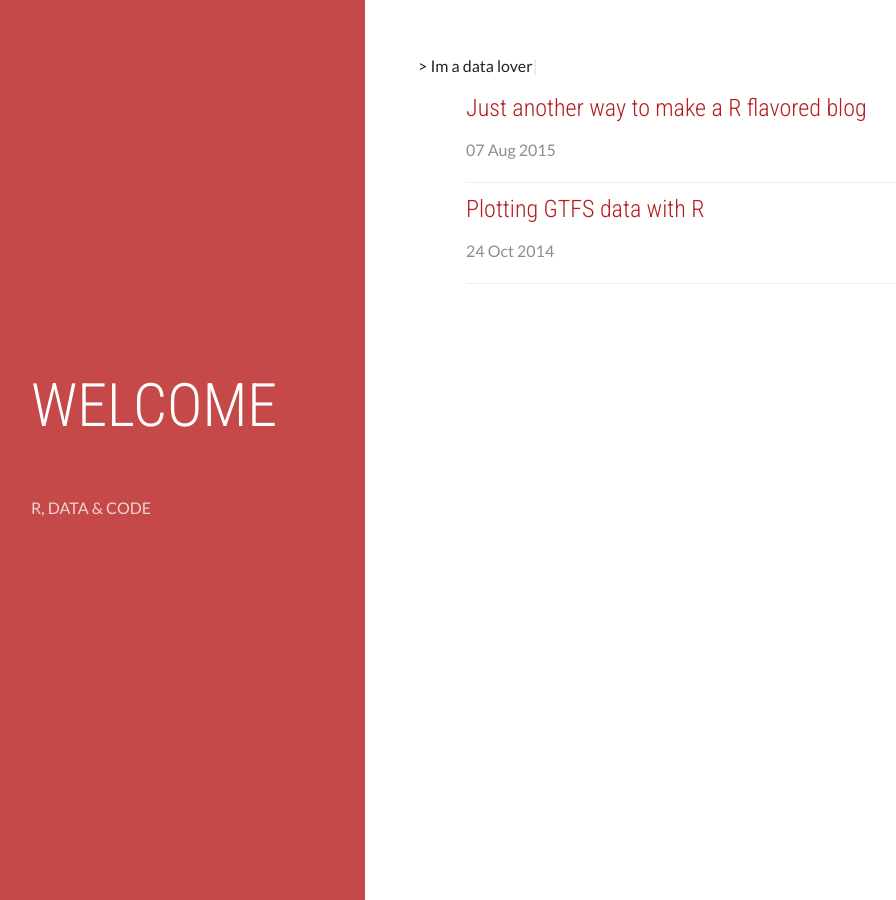
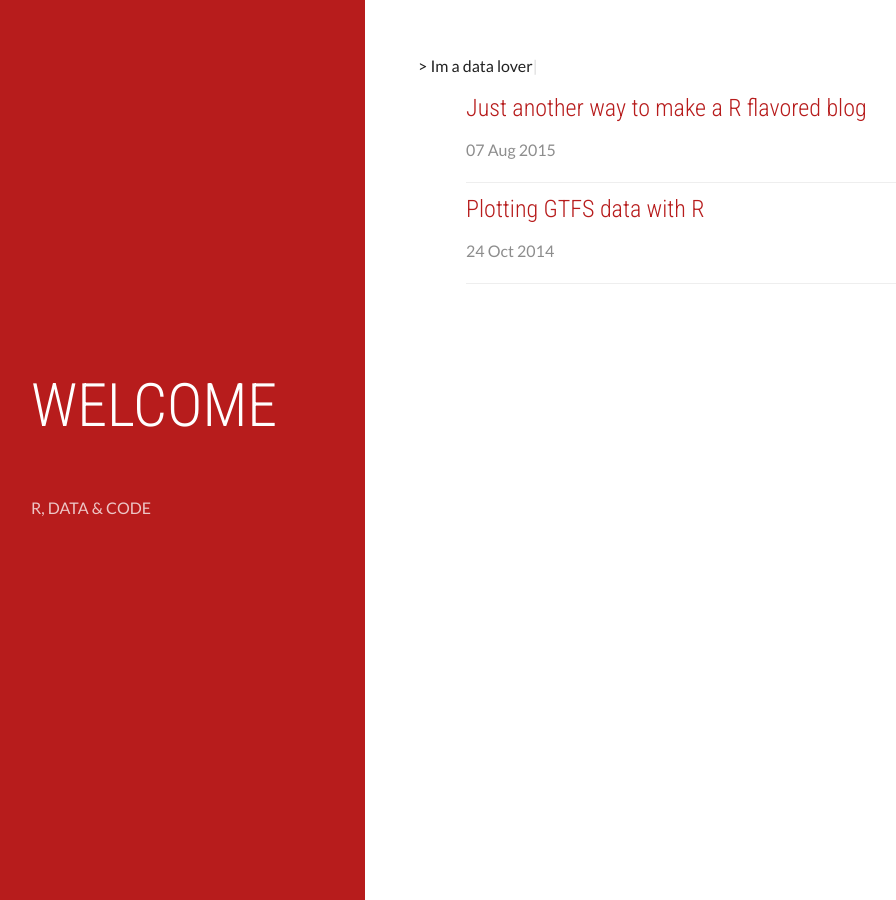
Before and after one commit to jbkunst/jbkunst.github.io2, a Jekyll site: the page built from index.html, in a window 1280 px wide. Shown: the whole page, without its empty margins (19-915 px from the left). Built offline with Jekyll 4.4.1, drawn with Linux system fonts in a browser that asks for light colours; nearby versions of some CDN libraries; Markdown is read by kramdown in place of the engine named in the settings; a style sheet for code colours, icons or effects is not loaded.

Commit message:
fix in css

```diff
--- a/css/theme.scss
+++ b/css/theme.scss
@@ -19,6 +19,6 @@ article a {
 
 header:after {
   /* important */
-  background-color: rgba(red($primary-color), green($primary-color), blue($primary-color), 0.8);
+  background-color: rgba(red($primary-color), green($primary-color), blue($primary-color), 1);
   z-index: -1;
 }
```
